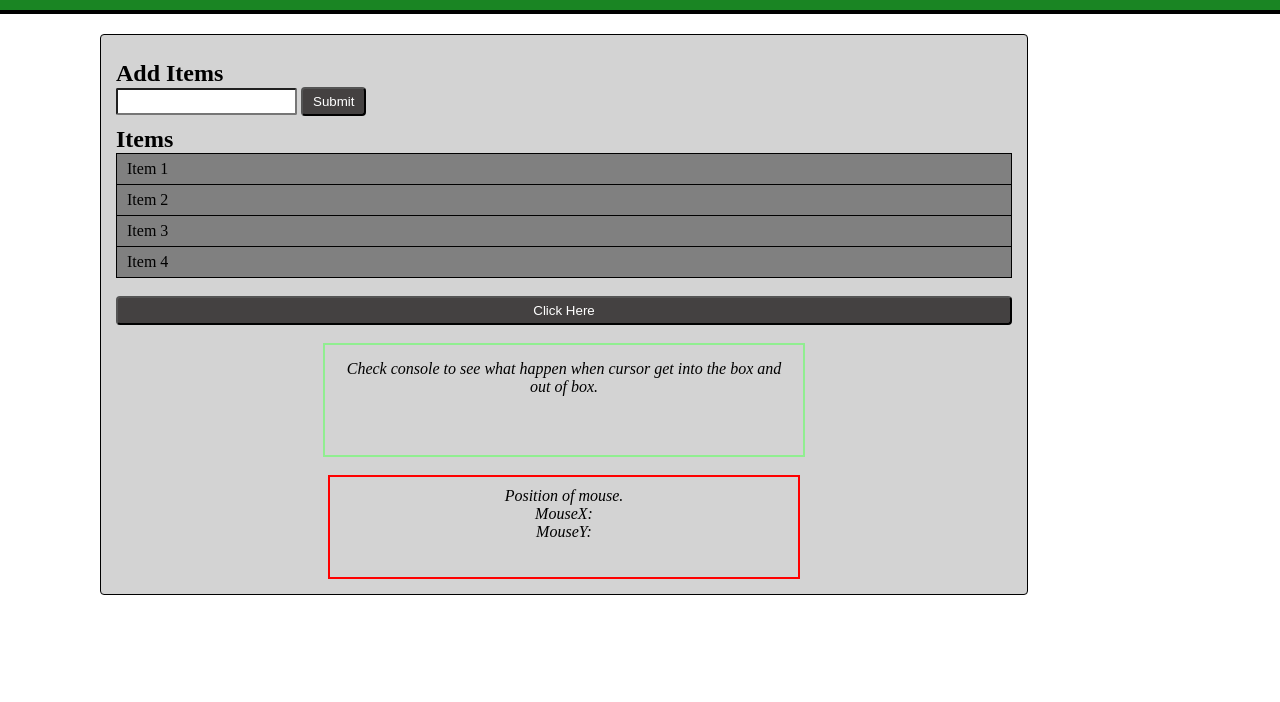
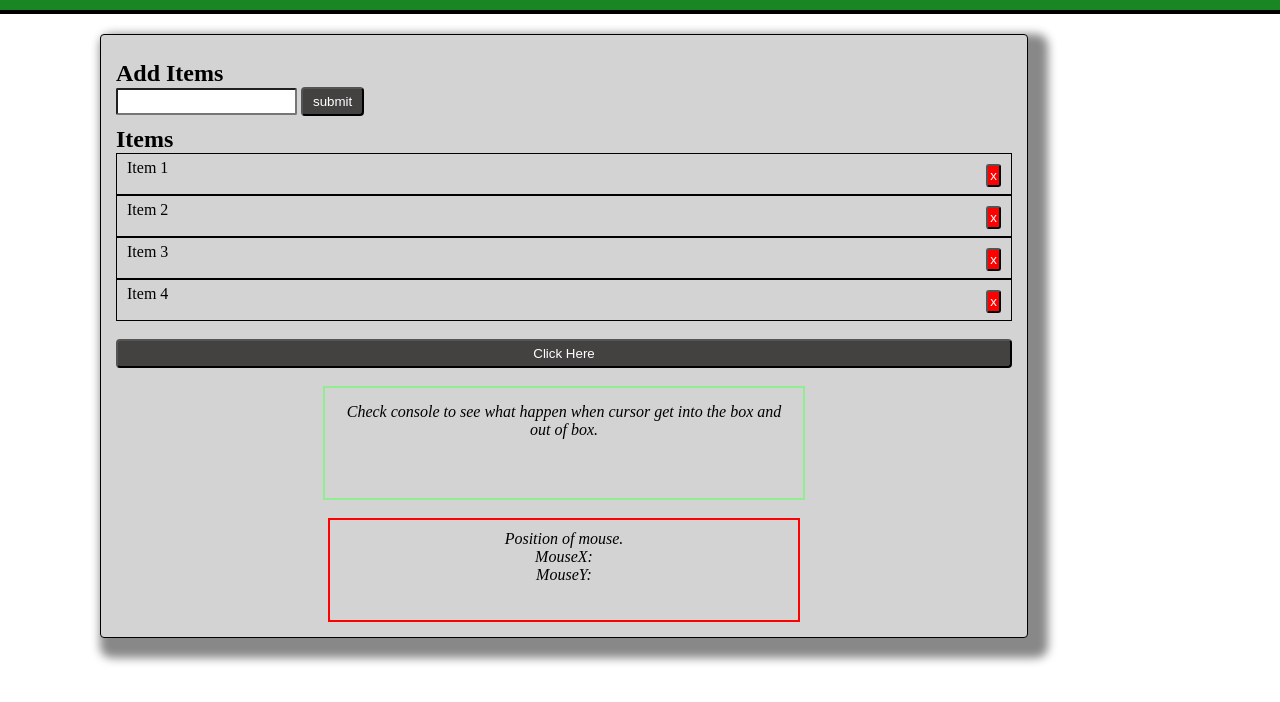
Before and after one commit to DivyanshIntegrella/Demo-project-2, a plain HTML site: page JavaScript Practice/index.html in a window 1280 px wide. Shown: the part 50-752 px from the top of the page. Drawn offline with Linux system fonts and the light colour scheme.

Commit message:
javascript added

```diff
--- a/JavaScript Practice/app.js
+++ b/JavaScript Practice/app.js
@@ -41,3 +41,37 @@ let axisX = document.getElementById('hb').addEventListener('mousemove', function
     x.innerHTML = e.offsetX;
     y.innerHTML = e.offsetY;
 })
+
+let form = document.getElementById('addform');
+let itemlist = document.getElementById('ullist');
+
+form.addEventListener('submit', addItem);
+itemlist.addEventListener('click', removeItem);
+
+function addItem(e){
+    e.preventDefault();
+
+    let newItem = document.getElementById('text-id').value;
+    let li = document.createElement('li');
+    li.className = 'items';
+
+    li.appendChild(document.createTextNode(newItem));
+
+    itemlist.appendChild(li);
+
+    let deletebtn = document.createElement('button');
+    deletebtn.className = 'remove';
+
+    deletebtn.appendChild(document.createTextNode('X'));
+
+    li.appendChild(deletebtn);
+}
+
+function removeItem(e){
+    if(e.target.classList.contains('remove')){
+        if(confirm('Are you sure ?')){
+            let li = e.target.parentElement;
+            itemlist.removeChild(li);
+        }
+    }
+}
--- a/JavaScript Practice/index.html
+++ b/JavaScript Practice/index.html
@@ -14,23 +14,17 @@
     <div class="main">
         <div class="box">
             <h2>Add Items</h2>
-            <input type="text" class="text">
-            <input type="submit" class="button">
+            <form id="addform">
+                <input type="text" class="text" id="text-id">
+                <input type="submit" class="button" value="submit">
+            </form>
             <h2>Items</h2>
-            <table class="list">
-                <tr>
-                    <td class="items">Item 1</td>
-                </tr>
-                <tr>
-                    <td class="items">Item 2</td>
-                </tr>
-                <tr>
-                    <td class="items">Item 3</td>
-                </tr>
-                <tr>
-                    <td class="items">Item 4</td>
-                </tr>
-            </table>
+            <ul class="list" id="ullist">
+                    <li class="items">Item 1 <button class="remove">x</button></li>
+                    <li class="items">Item 2 <button class="remove">x</button></li>
+                    <li class="items">Item 3 <button class="remove">x</button></li>
+                    <li class="items">Item 4 <button class="remove">x</button></li>
+            </ul>
             <br>
             <button class="button" id="btn">Click Here</button>
             <br><br>
@@ -39,7 +33,7 @@
             </div>
             <br>
             <div id="hb">
-                <p>Position of mouse.<br>MouseX: <span id="x"></span><br>MouseY: </p><span id="y"></span>
+                <p>Position of mouse.<br>MouseX: <span id="x"></span><br>MouseY: <span id="y"></span></p>
             </div>
         </div>
     </div>
--- a/JavaScript Practice/style.css
+++ b/JavaScript Practice/style.css
@@ -20,6 +20,7 @@
     width: 70%;
     margin: 20px 100px;
     padding: 15px;
+    box-shadow: 10px 10px 10px 10px #888888;
 }
 
 .box h2{
@@ -33,20 +34,32 @@
     padding: 5px 10px;
 }
 
+.remove{
+    float: right;
+    margin: 5px;
+    background-color: red;
+    border-radius: 3px;
+    padding: 2px;
+    color: white;
+}
+
 .text{
     height: 23px;
     border-radius: 2px;
 }
 
-table{
+ul{
     border-collapse: collapse;
     width: 100%;
+    list-style-type: none;
+    display: flex;
+    flex-direction: column;
 }
 
-td{
+li{
     border: 1px solid black;
     height: 30px;
-    padding-left: 10px;
+    padding: 5px 5px 5px 10px;
 }
 
 #btn{
```
